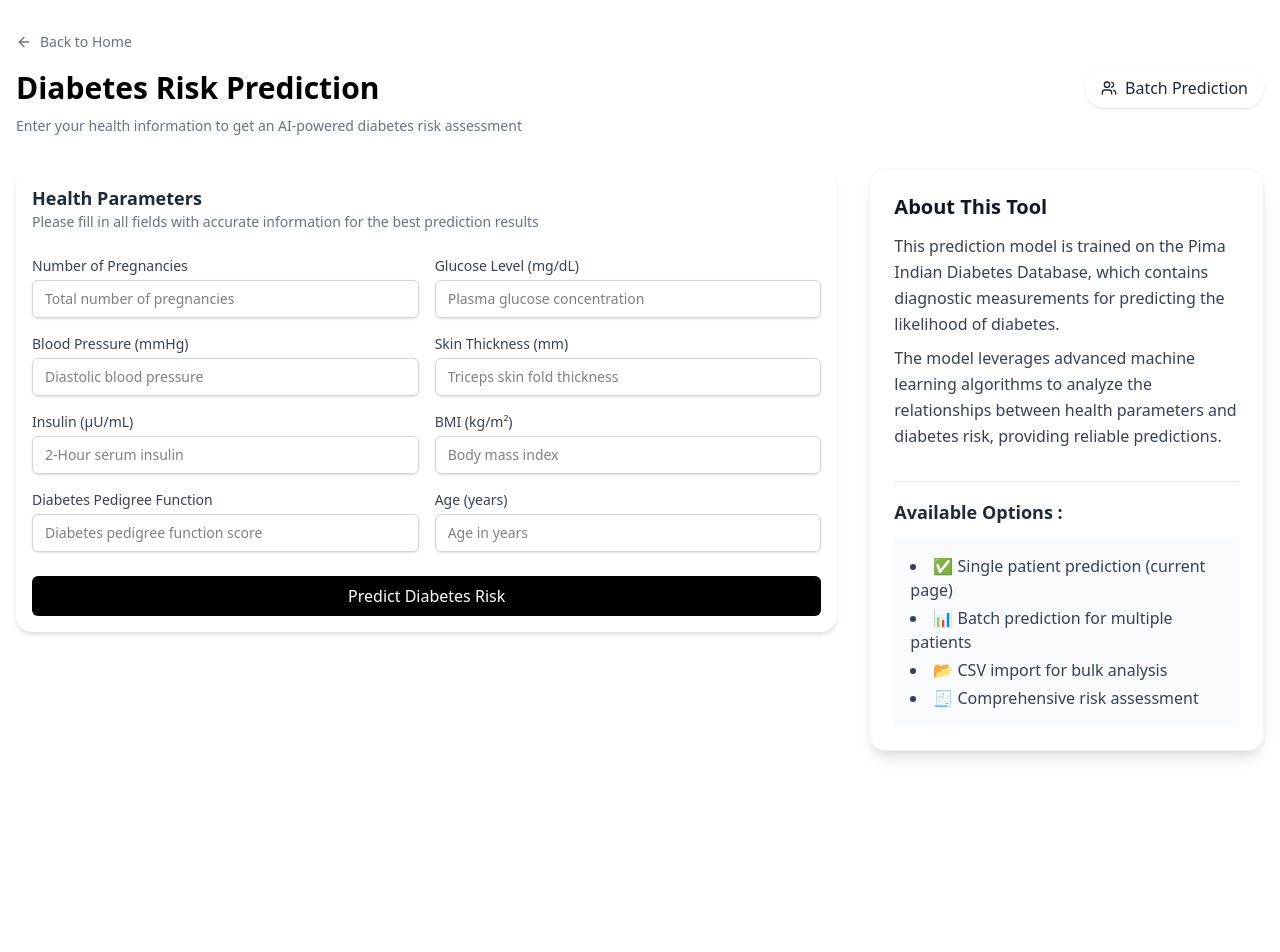
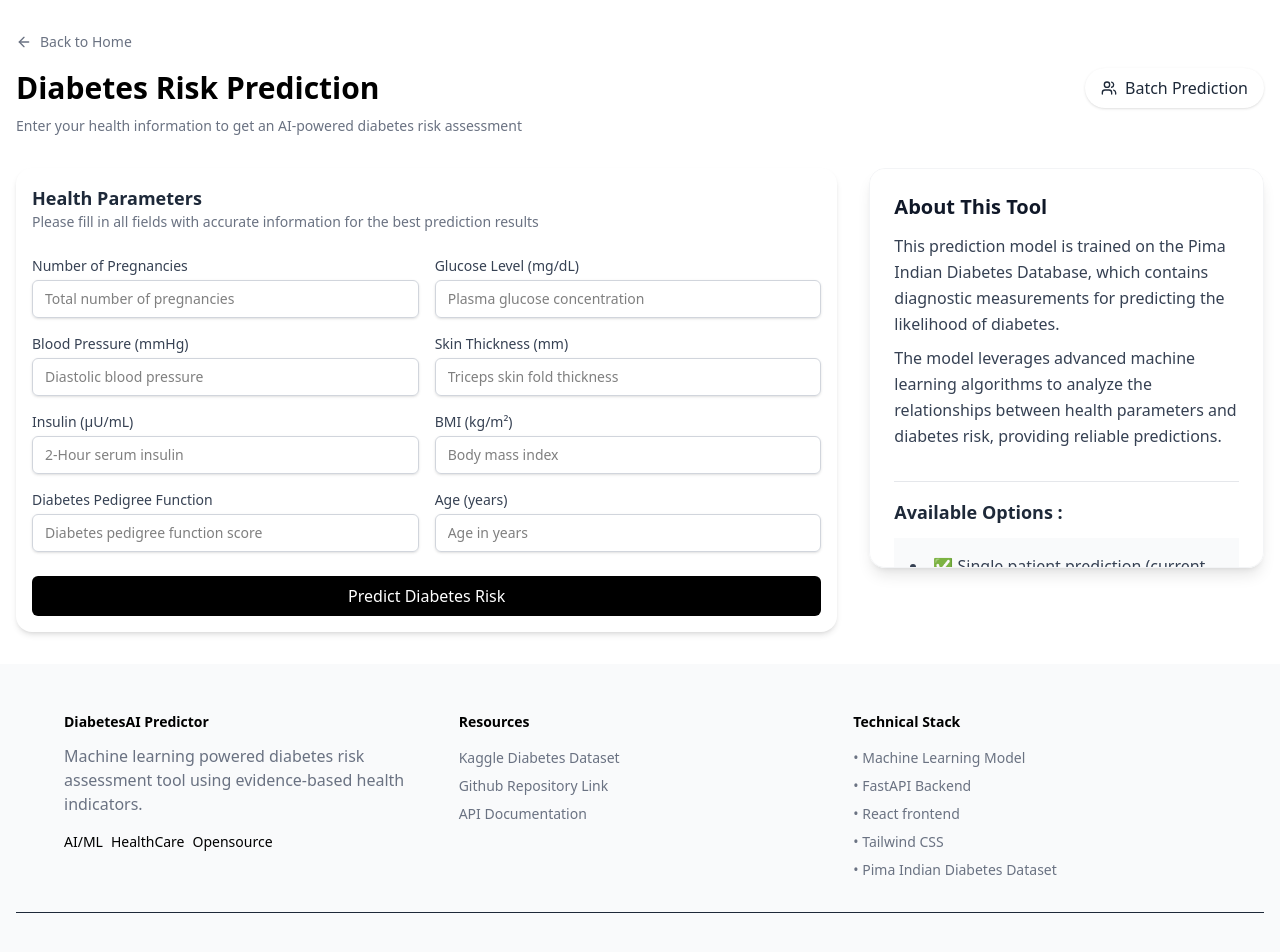
Before and after one commit to shoileazeez/diabetes-classification-ml, a React (Vite) app in the folder frontend/: page /predict in a window 1280 px wide. Shown: the top 952 px of the page. Before the commit the page ends 800 px from the top, so only its background shows below. Built offline with nearby package versions, Linux system fonts and the light colour scheme.

Commit message:
fix: issue with footer on the predict page

```diff
--- a/frontend/src/components/AboutTool.jsx
+++ b/frontend/src/components/AboutTool.jsx
@@ -2,7 +2,7 @@ import React from "react";
 
 const AboutTool = () => {
   return (
-    <div className="max-w-md mx-auto grid p-6 bg-white shadow-lg rounded-2xl border border-gray-100">
+    <div className="max-w-md mx-auto grid grid-rows-[auto_auto_1fr] p-6 bg-white shadow-lg rounded-2xl border border-gray-100  h-[400px] overflow-y-auto">
       {/* Title */}
       <h2 className="text-xl font-semibold text-gray-900 mb-3">
         About This Tool
--- a/frontend/src/pages/HomePage.jsx
+++ b/frontend/src/pages/HomePage.jsx
@@ -18,7 +18,6 @@ const HomePage = () => {
                 <p className="text-gray-500 text-xl text-center max-w-2xl mx-auto mb-6">
                     Advanced machine learning technology to assess diabetes risk based on key health indicators
                 </p>
-
                 <div className="flex justify-center gap-7 mb-6">
                     <span className="text-xs font-medium">Machine Learning</span>
                     <span className="text-xs font-medium">Data-Driven</span>
@@ -44,7 +43,7 @@ const HomePage = () => {
                     <CTA/>
                 </div>
             </div>
-            <div className="w-full flex justify-center items-center">
+            <div className="w-full p-4 flex justify-center items-center">
                     <Footer/>
             </div>
         </main>
--- a/frontend/src/pages/Predict.jsx
+++ b/frontend/src/pages/Predict.jsx
@@ -3,7 +3,7 @@ import axios from "axios";
 import {ArrowLeft, Users} from "lucide-react";
 import {Link} from "react-router-dom";
 import AboutTool from "../components/AboutTool";
-
+import Footer from "../components/Footer"
 const Predict = () => {
   const [formData, setFormData] = useState({
     Pregnancies: "",
@@ -65,8 +65,9 @@ const Predict = () => {
   };
 
   return (
-    <div className="container mx-auto px-4 py-8">
-      <div className="mb-8">
+    <div className="flex-grow">
+      <div className="container mx-auto px-4  py-8">
+        <div className="mb-8">
         <Link to="/" className="text-gray-500 inline-flex items-center gap-2 text-sm hover:text-sm hover:text-black mb-4">
           <ArrowLeft className="h-4 w-4" />
           Back to Home
@@ -251,7 +252,12 @@ const Predict = () => {
           <AboutTool/>
         </div>
       </div>
+      </div>
+      <div className="w-full">
+          <Footer/>
+      </div>
     </div>
+
   );
 };
 
```
